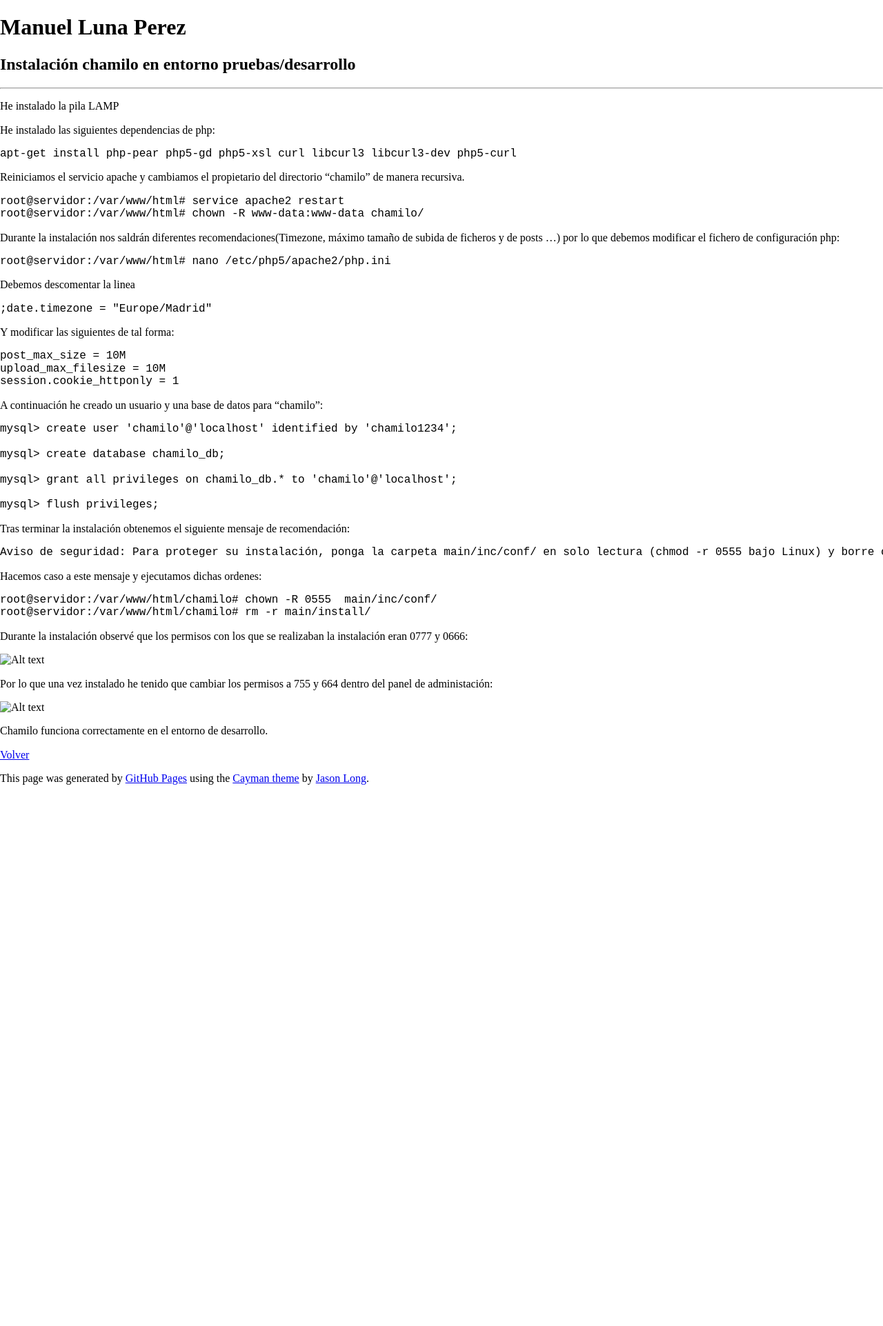
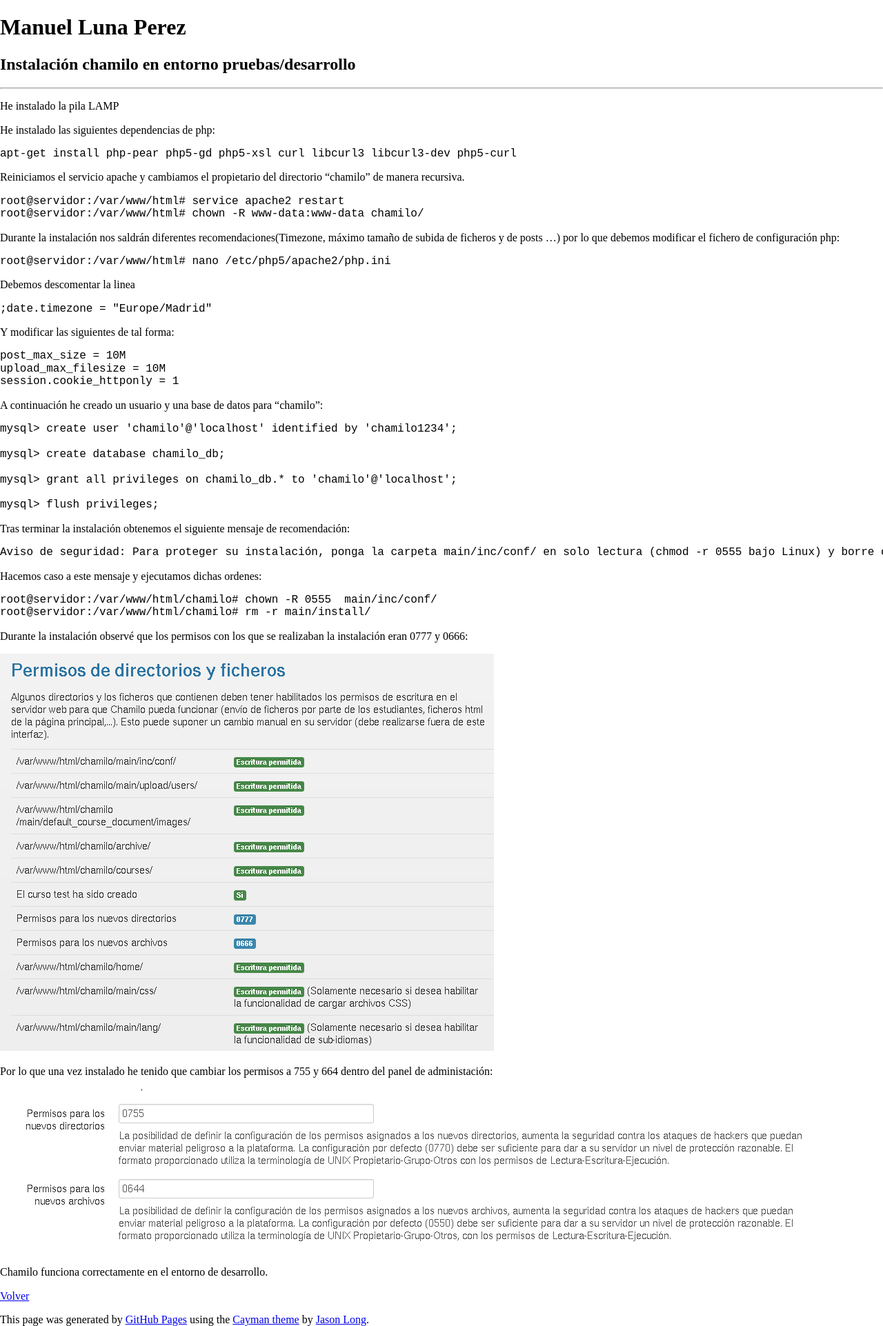
Before and after one commit to ManuelLunaPerez/ManuelLunaPerez.github.io, a Jekyll site: the page built from tutoriales/chamilo.md, in a window 1280 px wide. Shown: the whole page at 69% size. Built offline with Jekyll 4.4.1, drawn with Linux system fonts in a browser that asks for light colours; nearby versions of some CDN libraries; library files that are not in the unit come from our copies; Markdown is read by kramdown in place of the engine named in the settings; before the commit the page ends 1138 px from its top, so only the background shows below that.

Commit message:
Correccion enlace

```diff
--- a/tutoriales/chamilo.md
+++ b/tutoriales/chamilo.md
@@ -69,14 +69,14 @@
 
 Durante la instalación observé que los permisos con los que se realizaban la instalación eran 0777 y 0666:
 
-![Alt text](images/Selección_003.png)
+![Alt text](../images/Selección_003.png)
 
 Por lo que una vez instalado he tenido que cambiar los permisos a 755 y 664 dentro del panel de administación:
 
-![Alt text](images/Selección_008.png)
+![Alt text](../images/Selección_008.png)
 
 Chamilo funciona correctamente en el entorno de desarrollo.
 
 [Volver]
 
-  [Volver]: ../../index
+  [Volver]: ../index
```
